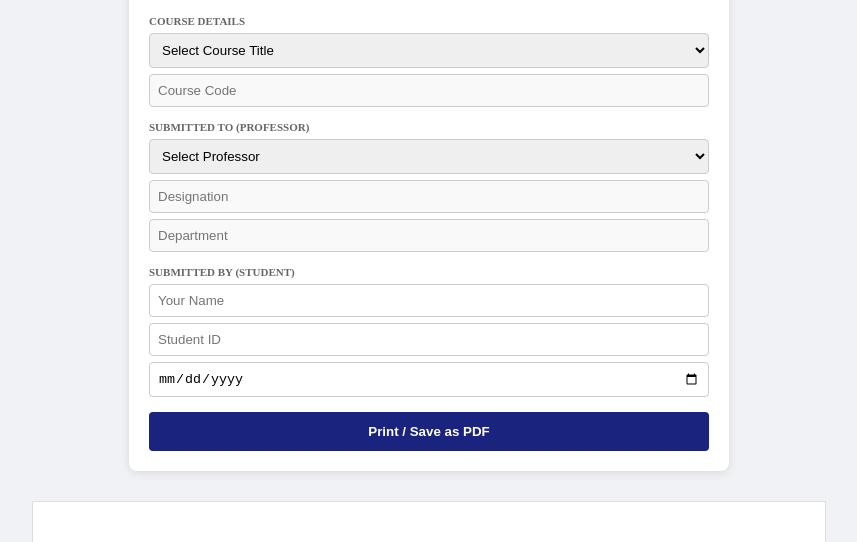
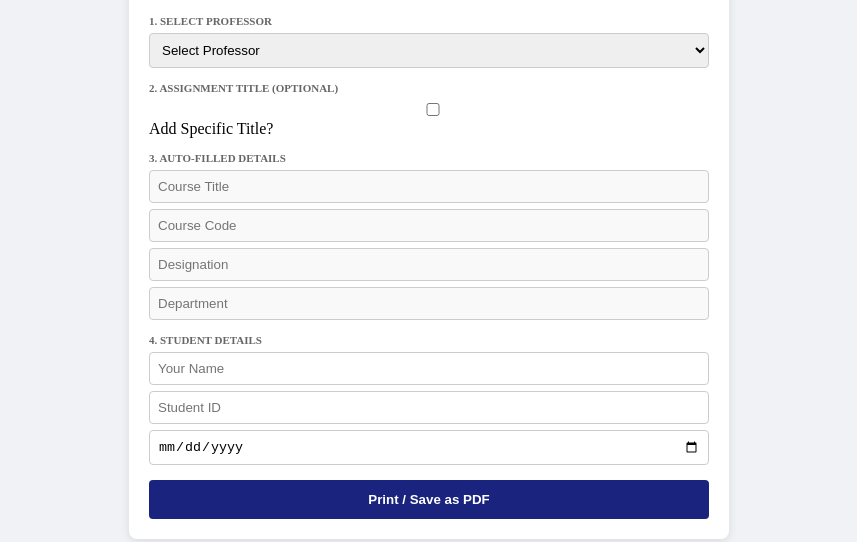
Before and after one commit to Vlackfie/cp-maker, a plain HTML site: page index.html in a window 1280 px wide. Shown: the part 113-655 px from the top of the page, without its empty margins (211-1068 px from the left). Drawn offline with Linux system fonts and the light colour scheme.

Commit message:
Revise cover page maker for automation features
Updated the cover page maker to automate professor and assignment title selection.

```diff
--- a/index.html
+++ b/index.html
@@ -3,36 +3,37 @@
 <head>
     <meta charset="UTF-8">
     <meta name="viewport" content="width=device-width, initial-scale=1.0">
-    <title>MU Cover Page Maker</title>
+    <title>MU Automated Cover Page Maker</title>
     <link rel="stylesheet" href="style.css">
 </head>
 <body>
 
     <div class="no-print">
         <div class="form-container">
-            <h1>Cover Page Maker</h1>
+            <h1>Automated Cover Page Maker</h1>
 
             <div class="form-grid">
-                <div class="section-label">Course Details</div>
-                <select id="in-course" onchange="autoFillCourse()">
-                    <option value="">Select Course Title</option>
-                    <option value="Industrial Management & Financial Accounting">Industrial Management & Financial Accounting</option>
-                    <option value="Data Structures">Data Structures</option>
-                    <option value="Database Management Systems">Database Management Systems</option>
-                </select>
-                <input type="text" id="in-code" placeholder="Course Code" readonly>
-
-                <div class="section-label">Submitted To (Professor)</div>
-                <select id="in-prof-name" onchange="autoFillProfessor()">
+                <div class="section-label">1. Select Professor</div>
+                <select id="in-prof-name" onchange="autoFillAll()">
                     <option value="">Select Professor</option>
                     <option value="Dr. Rezaul Haque">Dr. Rezaul Haque</option>
                     <option value="Prof. Md. Anwar Hussain">Prof. Md. Anwar Hussain</option>
-                    <option value="Ms. Fatema Tuj Johora">Ms. Fatema Tuj Johora</option>
                 </select>
+
+                <div class="section-label">2. Assignment Title (Optional)</div>
+                <div class="checkbox-wrapper">
+                    <input type="checkbox" id="check-title" onchange="toggleTitleInput()">
+                    <label for="check-title">Add Specific Title?</label>
+                </div>
+                <input type="text" id="in-assign-title" placeholder="e.g. Impact of AI on Business" oninput="updatePreview()" style="display: none;">
+
+                <div class="section-label">3. Auto-filled Details</div>
+                <input type="text" id="in-course" placeholder="Course Title" readonly>
+                <input type="text" id="in-code" placeholder="Course Code" readonly>
                 <input type="text" id="in-prof-desig" placeholder="Designation" readonly>
                 <input type="text" id="in-prof-dept" placeholder="Department" readonly>
 
-                <div class="section-label">Submitted By (Student)</div>
+                <div class="section-label">4. Student Details</div>
                 <input type="text" id="in-student-name" placeholder="Your Name" oninput="updatePreview()">
                 <input type="text" id="in-student-id" placeholder="Student ID" oninput="updatePreview()">
                 <input type="date" id="in-date" oninput="updatePreview()">
@@ -44,10 +45,13 @@
 
     <div id="cover-template" class="pdf-page">
         <div class="logo-wrapper">
-            <img src="https://upload.wikimedia.org/wikipedia/commons/thumb/0/0d/MU_Logo.svg/960px-MU_Logo.svg.png" alt="Metropolitan University Logo">
+            <img src="https://upload.wikimedia.org/wikipedia/commons/thumb/0/0d/MU_Logo.svg/960px-MU_Logo.svg.png" alt="MU Logo">
         </div>
 
-        <h2 class="main-title">Assignment</h2>
+        <div class="title-group">
+            <h2 class="main-title">Assignment</h2>
+            <h3 id="out-assign-title" class="sub-assignment-title"></h3>
+        </div>
 
         <div class="content-body">
             <div class="course-section">
@@ -61,7 +65,6 @@
                 <p id="out-prof-desig">...</p>
                 <p id="out-prof-dept">...</p>
                 <p>Metropolitan University</p>
-                <p>Sylhet, Bangladesh.</p>
             </div>
 
             <div class="info-block">
```
